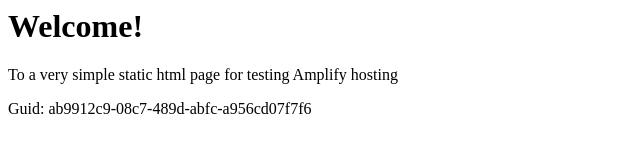
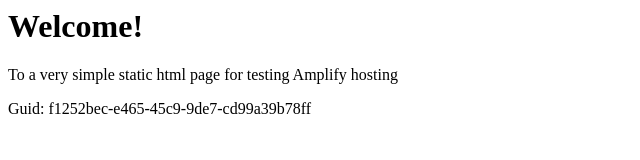
Before and after one commit to aws-aemilia-dub/Github-PR-Commit-Integration-Test-DoNotTouch-GitHubWebhookPushCanaryTest-v1-prod-eu-west-1, a website: page src/index.html in a window 1280 px wide. Shown: the full height of the page, 0-640 px from the left. Drawn offline with Linux system fonts and the light colour scheme.

Commit message:
commit from integ tests

```diff
--- a/src/index.html
+++ b/src/index.html
@@ -12,6 +12,6 @@
 <body>
     <h1>Welcome!</h1>
     <p>To a very simple static html page for testing Amplify hosting</p>
-    <p>Guid: ab9912c9-08c7-489d-abfc-a956cd07f7f6</p></body>
+    <p>Guid: f1252bec-e465-45c9-9de7-cd99a39b78ff</p></body>
 
 </html>
```
